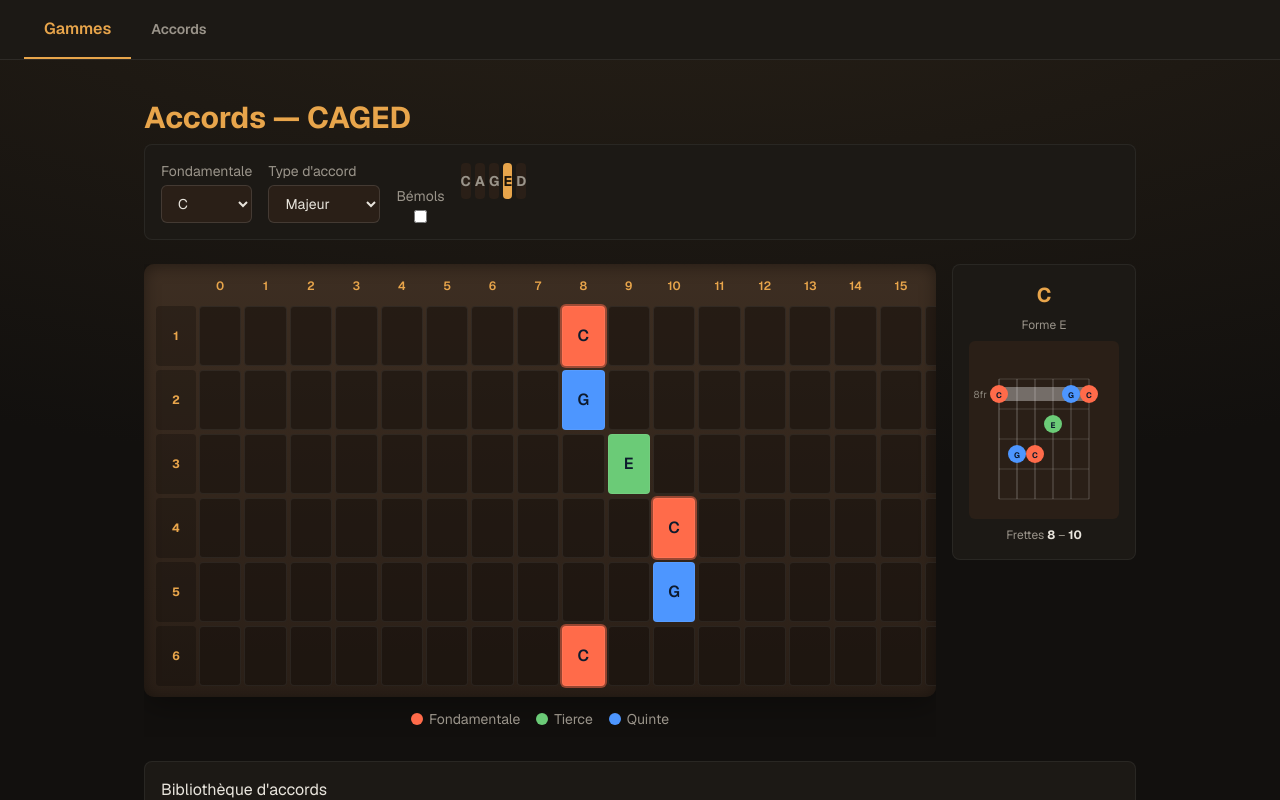
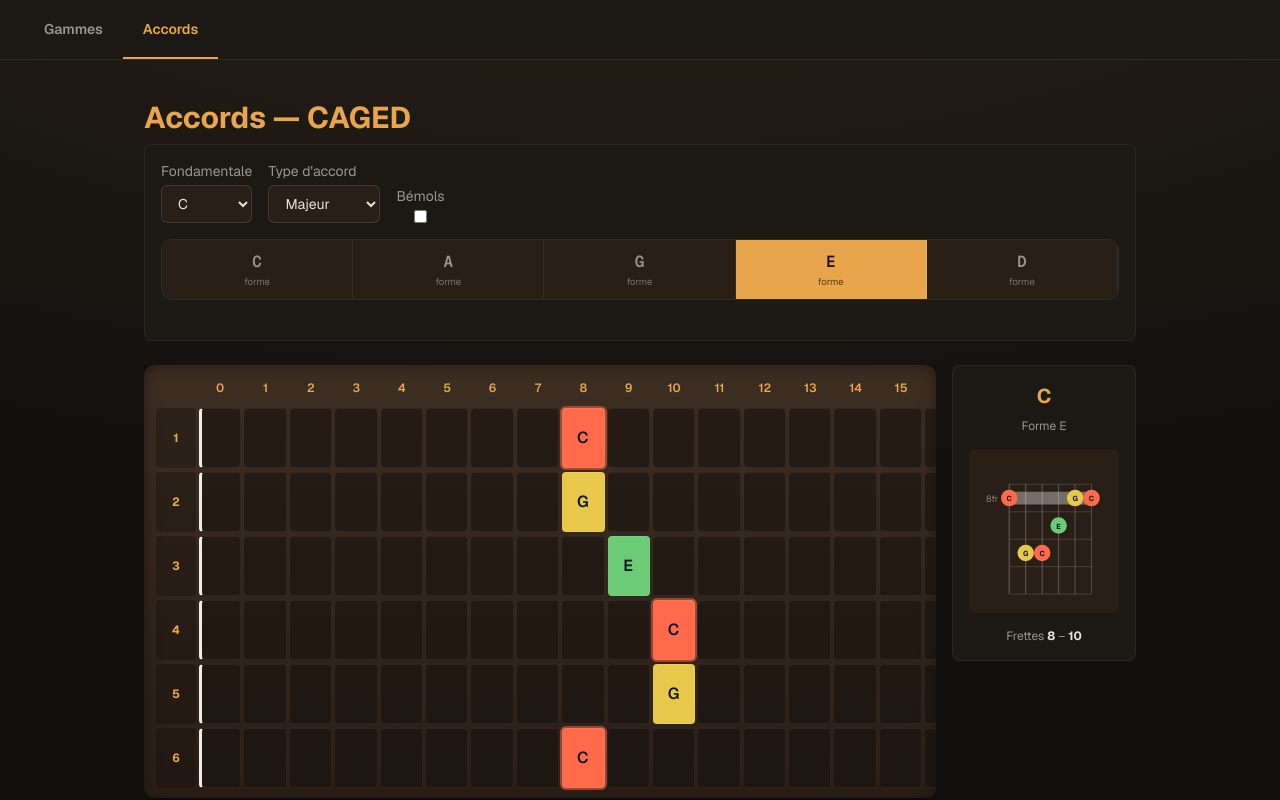
Before and after one commit to TanghyNguyen/formation-fullstack, a Next.js app in the folder semaine-02-guitar-app/: page /chords in a window 1280 px wide. Shown: the top 800 px of the page. Built offline with nearby package versions, Linux system fonts and the light colour scheme.

Commit message:
feat(week-02): full degree system, scale degrees and UI polish
Expand chordDegree to all twelve intervals with French labels and family colors, add a degree toggle and legend on the scales page, an active-aware navbar, a segmented CAGED selector and a nut marker on the fretboard.

```diff
--- a/semaine-02-guitar-app/app/chords/page.tsx
+++ b/semaine-02-guitar-app/app/chords/page.tsx
@@ -102,7 +102,10 @@ export default function ChordsPage() {
             onChange={(e) => setUseFlats(e.target.checked)}
           />
         </label>
-        <div className="flex gap-1 mb-6">
+        <div
+          className="flex rounded-[10px] overflow-hidden border mb-6 w-full"
+          style={{ borderColor: "rgba(255,255,255,0.08)" }}
+        >
           {CAGED.map((pos) => {
             const isAvailable = Boolean(SHAPES[chordType]?.[pos]);
             return (
@@ -110,14 +113,18 @@ export default function ChordsPage() {
                 key={pos}
                 disabled={!isAvailable}
                 onClick={() => setCagedPos(pos)}
-                className="flex-1 py-2 rounded font-bold text-sm transition-colors disabled:opacity-25 disabled:cursor-not-allowed"
+                className="flex-1 py-2.5 font-mono font-semibold text-base transition-colors disabled:opacity-25 disabled:cursor-not-allowed"
                 style={{
                   background:
                     pos === cagedPos ? "var(--accent)" : "var(--wood-dark)",
                   color: pos === cagedPos ? "#1a1208" : "var(--muted)",
+                  borderRight: "1px solid rgba(255,255,255,0.06)",
                 }}
               >
                 {pos}
+                <span className="block text-[0.6rem] font-normal opacity-70 font-sans mt-px">
+                  forme
+                </span>
               </button>
             );
           })}
--- a/semaine-02-guitar-app/app/layout.tsx
+++ b/semaine-02-guitar-app/app/layout.tsx
@@ -1,7 +1,7 @@
 import type { Metadata } from "next";
 import { Geist, Geist_Mono } from "next/font/google";
 import "./globals.css";
-import Link from "next/link";
+import Navbar from "@/components/Navbar";
 
 const geistSans = Geist({
   variable: "--font-geist-sans",
@@ -29,34 +29,7 @@ export default function RootLayout({
       className={`${geistSans.variable} ${geistMono.variable} h-full antialiased`}
     >
       <body className="min-h-full flex flex-col">
-        <nav
-          className="px-6 py-0 flex h-15"
-          style={{
-            background: "var(--panel)",
-            borderBottom: "1px solid rgba(255,255,255,0.08)",
-          }}
-        >
-          <Link
-            href="/"
-            className="inline-flex items-center px-5 py-3 text-base font-semibold transition-colors"
-            style={{
-              color: "var(--accent)",
-              borderBottom: "2px solid var(--accent)",
-            }}
-          >
-            Gammes
-          </Link>
-          <Link
-            href="/chords"
-            className="inline-flex items-center px-5 py-3 text-sm font-semibold transition-colors"
-            style={{
-              color: "var(--muted)",
-              borderBottom: "2px solid transparent",
-            }}
-          >
-            Accords
-          </Link>
-        </nav>
+        <Navbar />
         {children}
       </body>
     </html>
--- a/semaine-02-guitar-app/app/page.tsx
+++ b/semaine-02-guitar-app/app/page.tsx
@@ -9,6 +9,7 @@ export default function HomePage() {
   const [currentScale, setCurrentScale] = useState("major");
   const [useFlats, setUseFlats] = useState(false);
   const highlightSet = pitchClassesFromRoot(rootPc, SCALES[currentScale]);
+  const [showDegrees, setShowDegrees] = useState(false);
   return (
     <main className="w-full max-w-5xl mx-auto min-h-screen py-10 px-4">
       <h1 className="text-3xl font-bold text-gray-200 dark:text-gray-100">
@@ -82,12 +83,25 @@ export default function HomePage() {
             checked={useFlats}
           />
         </label>
+        <label
+          className="flex flex-col gap-1 text-sm"
+          style={{ color: "var(--muted)" }}
+        >
+          Degrés
+          <input
+            type="checkbox"
+            checked={showDegrees}
+            onChange={(e) => setShowDegrees(e.target.checked)}
+          />
+        </label>
       </div>
       <FretBoard
         highlightSet={highlightSet}
         rootPc={rootPc}
         useFlats={useFlats}
         onCellClick={(pc) => setRootPc(pc)}
+        showDegrees={showDegrees}
+        currentScale={currentScale}
       />
     </main>
   );
--- a/semaine-02-guitar-app/components/CagedFretboard.tsx
+++ b/semaine-02-guitar-app/components/CagedFretboard.tsx
@@ -103,6 +103,7 @@ export default function CagedFretboard({
                     boxShadow: isRoot
                       ? "0 0 0 2px rgba(255,107,74,0.5)"
                       : undefined,
+                    borderLeft: fret === 0 ? "3px solid #f0ebe3" : undefined,
                   }}
                 >
                   {isActive ? noteName(pc, useFlats) : ""}
--- a/semaine-02-guitar-app/components/ChordDiagram.tsx
+++ b/semaine-02-guitar-app/components/ChordDiagram.tsx
@@ -56,6 +56,8 @@ export default function ChordDiagram({
     barreF >= startFret &&
     barreF < startFret + numFrets;
 
+  const leftPad = startFret > 1 ? 14 : 0;
+
   return (
     <div
       className="shrink-0 flex flex-col items-center gap-2 rounded-lg py-4 px-4"
@@ -73,8 +75,20 @@ export default function ChordDiagram({
       <div className="text-xs" style={{ color: "var(--muted)" }}>
         Forme {cagedPos}
       </div>
-      <svg viewBox={`0 0 ${W} ${H}`} width={W} height={H} className="block">
-        <rect x="0" y="0" width={W} height={H} fill="#2a1f17" rx="6" />
+      <svg
+        viewBox={`${-leftPad} 0 ${W + leftPad} ${H}`}
+        width={W}
+        height={H}
+        className="block"
+      >
+        <rect
+          x={-leftPad}
+          y="0"
+          width={W + leftPad}
+          height={H}
+          fill="#2a1f17"
+          rx="6"
+        />
 
         {startFret > 1 && (
           <text
--- a/semaine-02-guitar-app/components/FretBoard.tsx
+++ b/semaine-02-guitar-app/components/FretBoard.tsx
@@ -6,12 +6,16 @@ import {
 } from "@/lib/tuning";
 import { noteName } from "@/lib/notes";
 import FretCell from "./FretCell";
+import { chordDegree, DEGREE_STYLES } from "@/lib/caged";
+import { SCALES } from "@/lib/scales";
 
 type FretBoardProps = {
   highlightSet: Set<number>;
   rootPc: number;
   useFlats: boolean;
   onCellClick: (pc: number) => void;
+  showDegrees: boolean;
+  currentScale: string;
 };
 
 const NUM_FRETS = 16;
@@ -21,12 +25,17 @@ export default function FretBoard({
   rootPc,
   useFlats,
   onCellClick,
+  showDegrees,
+  currentScale,
 }: FretBoardProps) {
   const strings = Array.from(
     { length: NUM_STRINGS },
     (_, i) => NUM_STRINGS - 1 - i,
   );
   const frets = Array.from({ length: NUM_FRETS + 1 }, (_, i) => i);
+  const degrees = [
+    ...new Set(SCALES[currentScale].map((i) => chordDegree(i, 0))),
+  ];
 
   return (
     <div className="w-full pb-2">
@@ -77,6 +86,9 @@ export default function FretBoard({
             </span>
             {frets.map((fret) => {
               const pc = pitchClassAt(si, fret);
+              const degree = highlightSet.has(pc)
+                ? chordDegree(pc, rootPc)
+                : null;
               return (
                 <FretCell
                   key={fret}
@@ -84,12 +96,30 @@ export default function FretBoard({
                   isHighlighted={highlightSet.has(pc)}
                   isRoot={pc === rootPc}
                   onCellClick={() => onCellClick(pc)}
+                  showDegrees={showDegrees}
+                  degree={degree}
                 />
               );
             })}
           </div>
         ))}
       </div>
+      {showDegrees && (
+        <div
+          className="flex flex-wrap gap-4 justify-center mt-3 text-sm"
+          style={{ color: "var(--muted)" }}
+        >
+          {degrees.map((deg) => (
+            <div key={deg} className="flex items-center gap-1.5">
+              <span
+                className="w-3 h-3 rounded-full shrink-0"
+                style={{ background: DEGREE_STYLES[deg].color }}
+              />
+              {DEGREE_STYLES[deg].label}
+            </div>
+          ))}
+        </div>
+      )}
     </div>
   );
 }
--- a/semaine-02-guitar-app/components/FretCell.tsx
+++ b/semaine-02-guitar-app/components/FretCell.tsx
@@ -1,10 +1,15 @@
 "use client";
+
+import type { ChordDegree } from "@/lib/caged";
+import { DEGREE_STYLES } from "@/lib/caged";
 
 type FretCellProps = {
   note: string;
   isHighlighted: boolean;
   isRoot: boolean;
   onCellClick: () => void;
+  showDegrees: boolean;
+  degree: ChordDegree | null;
 };
 
 export default function FretCell({
@@ -12,18 +17,26 @@ export default function FretCell({
   isHighlighted,
   isRoot,
   onCellClick,
+  showDegrees,
+  degree,
 }: FretCellProps) {
   return (
     <button
       style={{
-        background: isRoot
-          ? "var(--root)"
-          : isHighlighted
-            ? "var(--scale)"
-            : "rgba(20, 16, 12, 0.55)",
+        background:
+          showDegrees && degree
+            ? DEGREE_STYLES[degree].color
+            : isRoot
+              ? "var(--root)"
+              : isHighlighted
+                ? "var(--scale)"
+                : "rgba(20, 16, 12, 0.55)",
         color: isRoot || isHighlighted ? "#0d1a2d" : "var(--muted)",
         border: "1px solid rgba(255,255,255,0.06)",
-        boxShadow: isRoot ? "0 0 0 2px rgba(255,107,74,0.5)" : undefined,
+        boxShadow:
+          degree === "1" || (!showDegrees && isRoot)
+            ? "0 0 0 2px rgba(255,107,74,0.5)"
+            : undefined,
       }}
       className="w-full min-h-15 flex items-center justify-center shrink-0 rounded text-base font-semibold transition-colors duration-100 hover:brightness-125 cursor-pointer"
       onClick={() => onCellClick()}
--- /dev/null
+++ b/semaine-02-guitar-app/components/Navbar.tsx
@@ -0,0 +1,40 @@
+"use client";
+
+import Link from "next/link";
+import { usePathname } from "next/navigation";
+
+export default function Navbar() {
+  const pathname = usePathname();
+  const links = [
+    { href: "/", label: "Gammes" },
+    { href: "/chords", label: "Accords" },
+  ];
+  return (
+    <nav
+      className="px-6 py-0 flex h-15"
+      style={{
+        background: "var(--panel)",
+        borderBottom: "1px solid rgba(255,255,255,0.08)",
+      }}
+    >
+      {links.map((link) => {
+        const isActive = pathname === link.href;
+        return (
+          <Link
+            key={link.href}
+            href={link.href}
+            className="inline-flex items-center px-5 py-3 text-sm font-semibold transition-colors"
+            style={{
+              color: isActive ? "var(--accent)" : "var(--muted)",
+              borderBottom: isActive
+                ? "2px solid var(--accent)"
+                : "2px solid transparent",
+            }}
+          >
+            {link.label}
+          </Link>
+        );
+      })}
+    </nav>
+  );
+}
--- a/semaine-02-guitar-app/lib/caged.ts
+++ b/semaine-02-guitar-app/lib/caged.ts
@@ -131,25 +131,61 @@ export const LIBRARY_GROUPS: readonly {
   { title: "Septièmes", keys: ["7", "maj7", "m7"] },
 ];
 
-export type ChordDegree = "root" | "third" | "fifth" | "seventh" | "other";
+export type ChordDegree =
+  | "1"
+  | "b2"
+  | "2"
+  | "b3"
+  | "3"
+  | "4"
+  | "b5"
+  | "5"
+  | "b6"
+  | "6"
+  | "b7"
+  | "7";
+
+const DEGREE_BY_INTERVAL: readonly ChordDegree[] = [
+  "1",
+  "b2",
+  "2",
+  "b3",
+  "3",
+  "4",
+  "b5",
+  "5",
+  "b6",
+  "6",
+  "b7",
+  "7",
+];
 
 export function chordDegree(pc: number, rootPc: number): ChordDegree {
   const interval = (pc - rootPc + 12) % 12;
+  return DEGREE_BY_INTERVAL[interval];
+}
 
-  if (interval === 0) return "root";
-  if (interval === 3 || interval === 4) return "third";
-  if (interval === 6 || interval === 7 || interval === 8) return "fifth";
-  if (interval === 10 || interval === 11) return "seventh";
-  return "other";
-}
+const ROOT_COLOR = "#ff6b4a";
+const THIRD_COLOR = "#6bcb77";
+const FOURTH_COLOR = "#4d96ff";
+const FIFTH_COLOR = "#e8c84b";
+const SEVENTH_COLOR = "#b57bff";
+const SOFT_COLOR = "#9a948a";
 
 export const DEGREE_STYLES: Record<
   ChordDegree,
   { color: string; label: string }
 > = {
-  root: { color: "#ff6b4a", label: "Fondamentale" },
-  third: { color: "#6bcb77", label: "Tierce" },
-  fifth: { color: "#4d96ff", label: "Quinte" },
-  seventh: { color: "#b57bff", label: "Septième" },
-  other: { color: "#9a948a", label: "Autre" },
+  "1": { color: ROOT_COLOR, label: "Tonique" },
+  b2: { color: SOFT_COLOR, label: "Seconde mineure" },
+  "2": { color: SOFT_COLOR, label: "Seconde majeure" },
+  b3: { color: THIRD_COLOR, label: "Tierce mineure" },
+  "3": { color: THIRD_COLOR, label: "Tierce majeure" },
+  "4": { color: FOURTH_COLOR, label: "Quarte juste" },
+  b5: { color: SOFT_COLOR, label: "Triton" },
+  "5": { color: FIFTH_COLOR, label: "Quinte juste" },
+  b6: { color: SOFT_COLOR, label: "Sixte mineure" },
+  "6": { color: SOFT_COLOR, label: "Sixte majeure" },
+  b7: { color: SEVENTH_COLOR, label: "Septième mineure" },
+  "7": { color: SEVENTH_COLOR, label: "Septième majeure" },
 };
```
